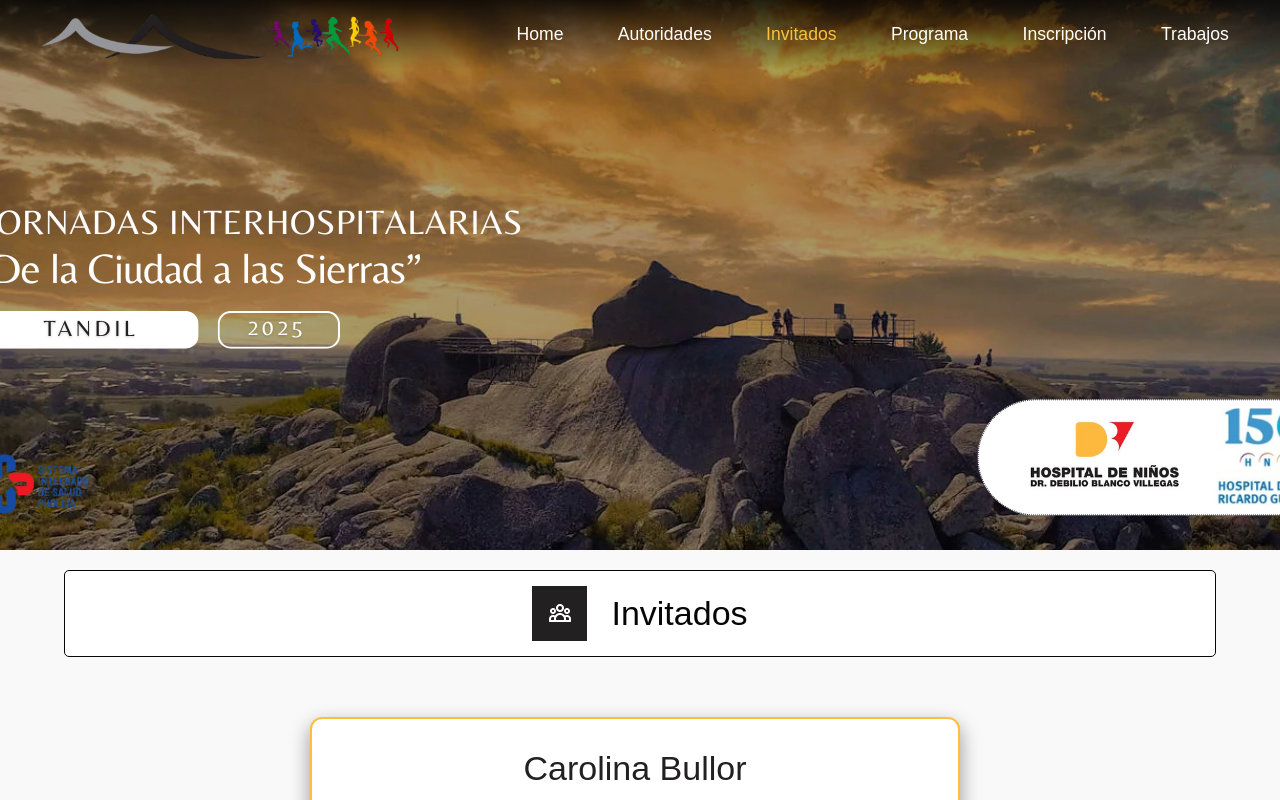
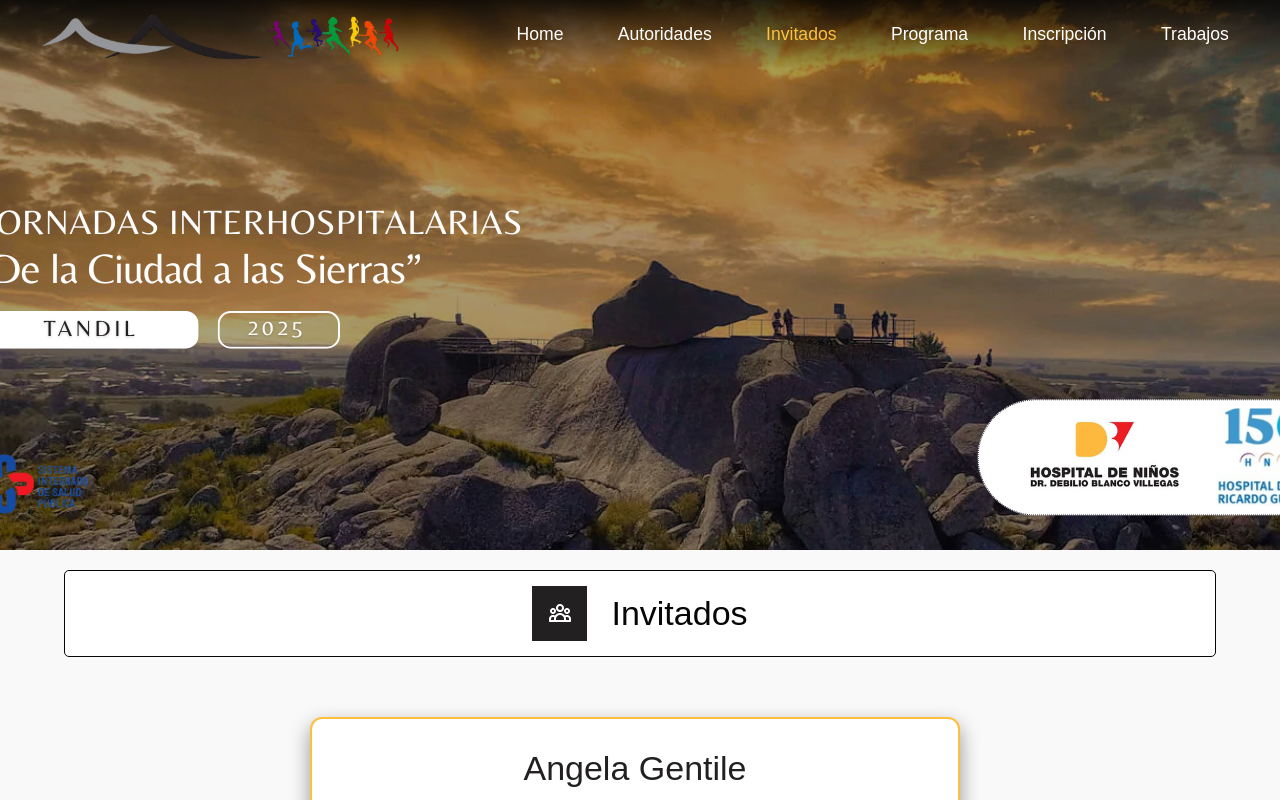
Before and after one commit to magnoitsystems/proyecto-jornadas-interhospitalarias, a Next.js app: page /invitados in a window 1280 px wide. Shown: the top 800 px of the page. Built offline with nearby package versions, Linux system fonts and the light colour scheme; no server answers; a web font is replaced by a local one.

Commit message:
delete some guests

```diff
--- a/src/app/(views)/invitados/page.tsx
+++ b/src/app/(views)/invitados/page.tsx
@@ -4,20 +4,6 @@ import styles from './page.module.css';
 import { Professional } from "@/types";
 
 const profesionales: Professional[] = [
-    {
-        id: 1,
-        nombre: 'Carolina',
-        apellido: 'Bullor',
-        profesion: '-',
-        especializacion: '-',
-        lugarEjerce: '-',
-        origen: {
-            ciudad: '-',
-            provincia: '-',
-            pais: '-',
-        },
-        imagen: null
-    },
     {
         id: 3,
         nombre: 'Angela',
@@ -159,20 +145,6 @@ const profesionales: Professional[] = [
         imagen: null
     },
     {
-        id: 22,
-        nombre: 'Juan B.',
-        apellido: 'Dartiguelongue',
-        profesion: '-',
-        especializacion: '-',
-        lugarEjerce: '-',
-        origen: {
-            ciudad: '-',
-            provincia: '-',
-            pais: '-',
-        },
-        imagen: null
-    },
-    {
         id: 23,
         nombre: 'Adriana',
         apellido: 'Bordogna',
@@ -288,34 +260,6 @@ const profesionales: Professional[] = [
         id: 45,
         nombre: 'Natalia',
         apellido: 'Regatky',
-        profesion: '-',
-        especializacion: '-',
-        lugarEjerce: '-',
-        origen: {
-            ciudad: '-',
-            provincia: '-',
-            pais: '-',
-        },
-        imagen: null
-    },
-    {
-        id: 47,
-        nombre: 'Juliana',
-        apellido: 'Mehring',
-        profesion: '-',
-        especializacion: '-',
-        lugarEjerce: '-',
-        origen: {
-            ciudad: '-',
-            provincia: '-',
-            pais: '-',
-        },
-        imagen: null
-    },
-    {
-        id: 47,
-        nombre: 'Florencia',
-        apellido: 'Migliano',
         profesion: '-',
         especializacion: '-',
         lugarEjerce: '-',
```
